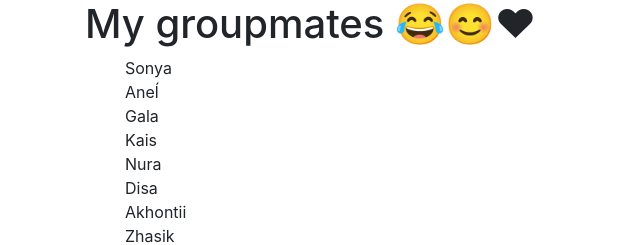
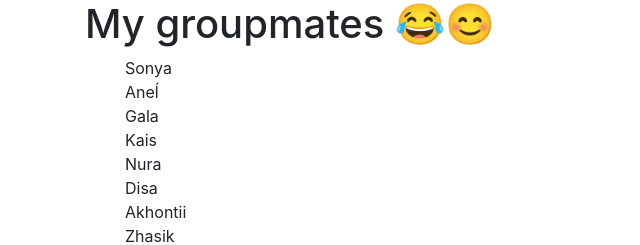
Before and after one commit to AssasinDEAD/Lesson1in3c, a plain HTML site: page index.html in a window 1280 px wide. Shown: the top 245 px of the page, 0-640 px from the left. Drawn offline with Linux system fonts and the light colour scheme.

Commit message:
Fixed bugs

```diff
--- a/index.html
+++ b/index.html
@@ -6,7 +6,7 @@
    <meta name="viewport" content="width=device-width, initial-scale=1.0">
    <link rel="stylesheet" href="css/bootstrap.min.css">
    <link rel="stylesheet" href="css/style.css">
-   <title>Урок 1</title>
+   <title>Уроки javascript</title>
 </head>
 
 <body>
@@ -24,7 +24,7 @@
       <section class="students">
          <div class="container">
             <div class="students__main">
-               <h1 class="title students__title"> My groupmates 😂😊❤</h1>
+               <h1 class="title students__title"> My groupmates 😂😊</h1>
                <ul class="list students__list" id="studentsList">
 
                </ul>
@@ -32,9 +32,6 @@
          </div>
       </section>
    </main>
-
-   <!-- s -->
-
    <script src="js/jquery.js"></script>
    <script src="js/bootstrap.min.js"></script>
    <script src="js/script.js"></script>
```
Also changed, not shown: js/script.js (line endings or trailing spaces).
